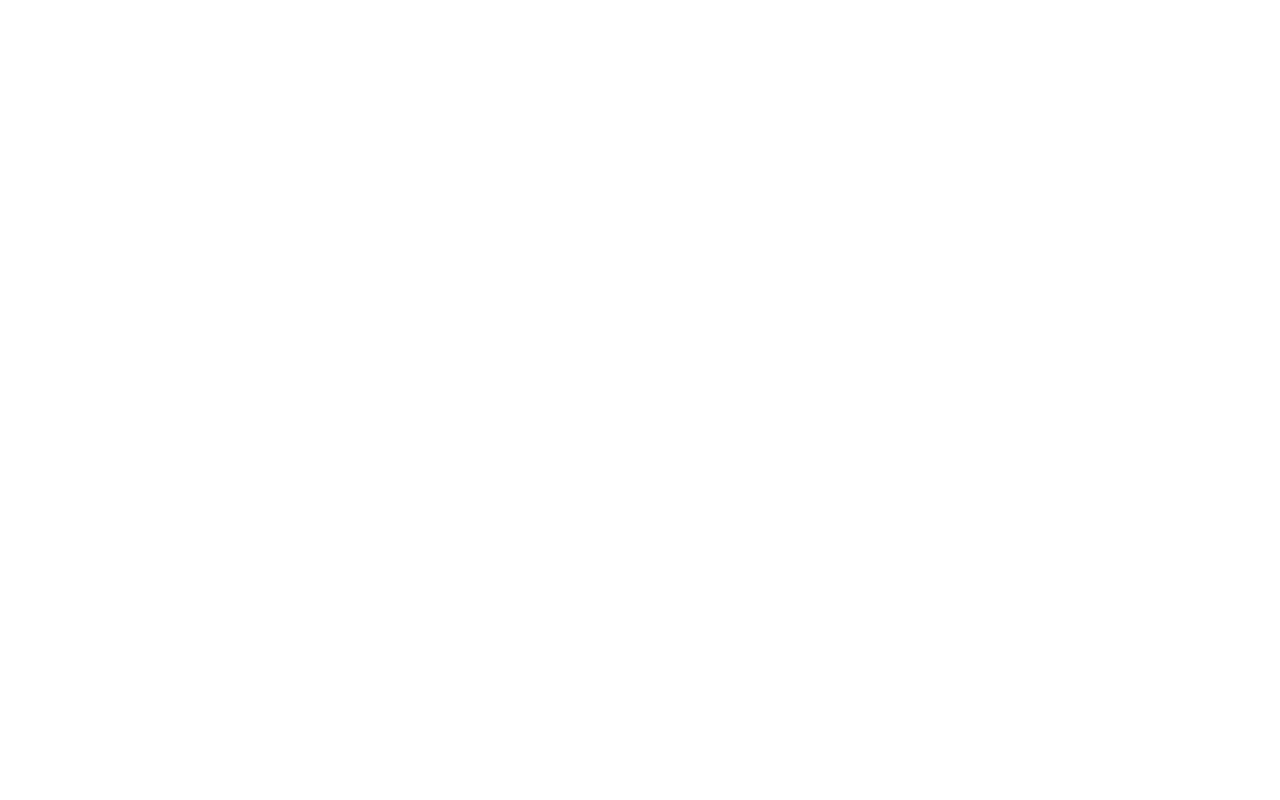
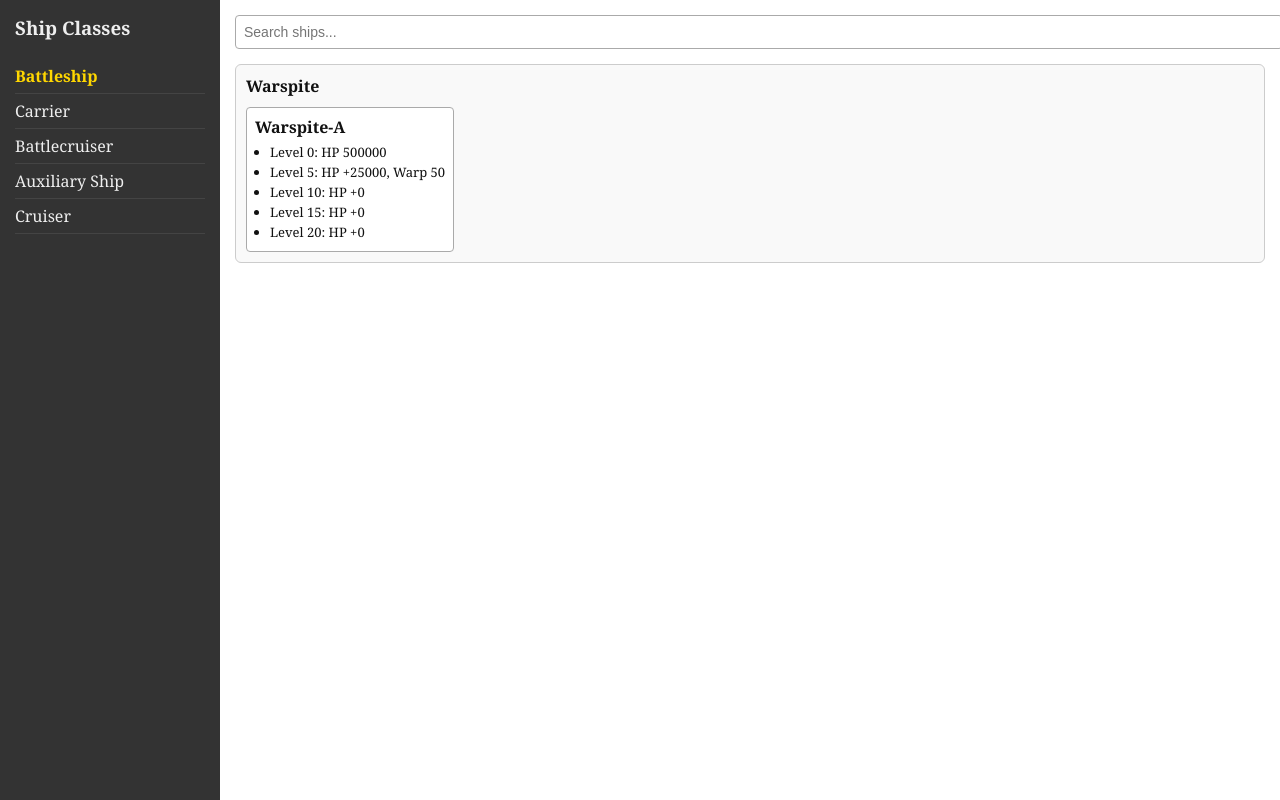
Before and after one commit to DescartesILG/ILG-Apex-Tracker, a plain HTML site: page index.html in a window 1280 px wide. Drawn offline with Linux system fonts and the light colour scheme.

Commit message:
Update index.html

```diff
--- a/index.html
+++ b/index.html
@@ -5,11 +5,9 @@
 <meta name="viewport" content="width=device-width,initial-scale=1.0">
 <title>ILG Apex Tracker</title>
 <style>
-  /* General body */
   body {
     font-family: Georgia, serif;
     margin: 0;
-    padding: 0;
     display: flex;
     height: 100vh;
   }
@@ -17,32 +15,21 @@
   /* Sidebar */
   aside {
     width: 220px;
-    background: #333;       /* dark gray */
-    color: #eee;            /* light text */
+    background: #333;
+    color: #eee;
     padding: 15px;
     box-sizing: border-box;
     overflow-y: auto;
   }
 
-  aside h3 {
-    margin-top: 0;
-  }
-
-  aside ul {
-    list-style: none;
-    padding-left: 0;
-  }
-
+  aside h3 { margin-top: 0; }
+  aside ul { list-style: none; padding-left: 0; }
   aside li {
     cursor: pointer;
     padding: 6px 0;
     border-bottom: 1px solid #444;
   }
-
-  aside li.active {
-    font-weight: bold;
-    color: #ffd700;  /* gold highlight */
-  }
+  aside li.active { font-weight: bold; color: #ffd700; }
 
   /* Main content */
   main {
@@ -71,18 +58,14 @@
     background: #f9f9f9;
   }
 
-  .ship-card h4 {
-    margin: 0 0 10px 0;
-  }
+  .ship-card h4 { margin: 0 0 10px 0; }
 
-  /* Variant container */
   .variants-container {
     display: flex;
     gap: 10px;
     flex-wrap: wrap;
   }
 
-  /* Individual variant cards */
   .variant-card {
     border: 1px solid #aaa;
     border-radius: 4px;
@@ -97,15 +80,22 @@
     font-weight: bold;
   }
 
-  .variant-card ul {
-    padding-left: 15px;
-    margin: 0;
-  }
-
-  .variant-card li {
-    font-size: 13px;
-    margin-bottom: 2px;
-  }
+  .variant-card ul { padding-left: 15px; margin: 0; }
+  .variant-card li { font-size: 13px; margin-bottom: 2px; }
 </style>
 </head>
-<b
+<body>
+
+<aside>
+  <h3>Ship Classes</h3>
+  <ul id="type-list"></ul>
+</aside>
+
+<main>
+  <input type="text" id="search" placeholder="Search ships...">
+  <div id="ships-container"></div>
+</main>
+
+<script src="script.js"></script>
+</body>
+</html>
```
